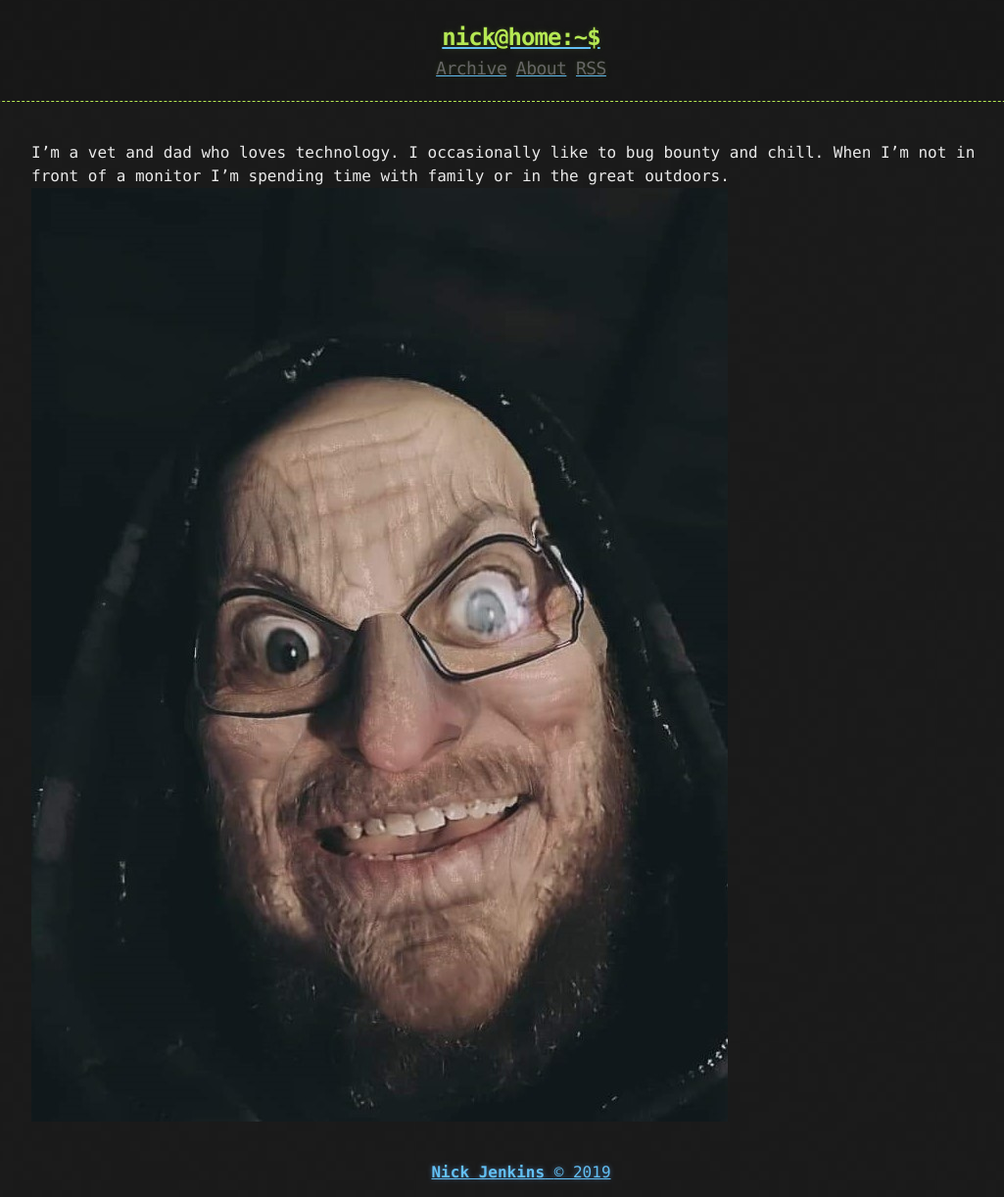
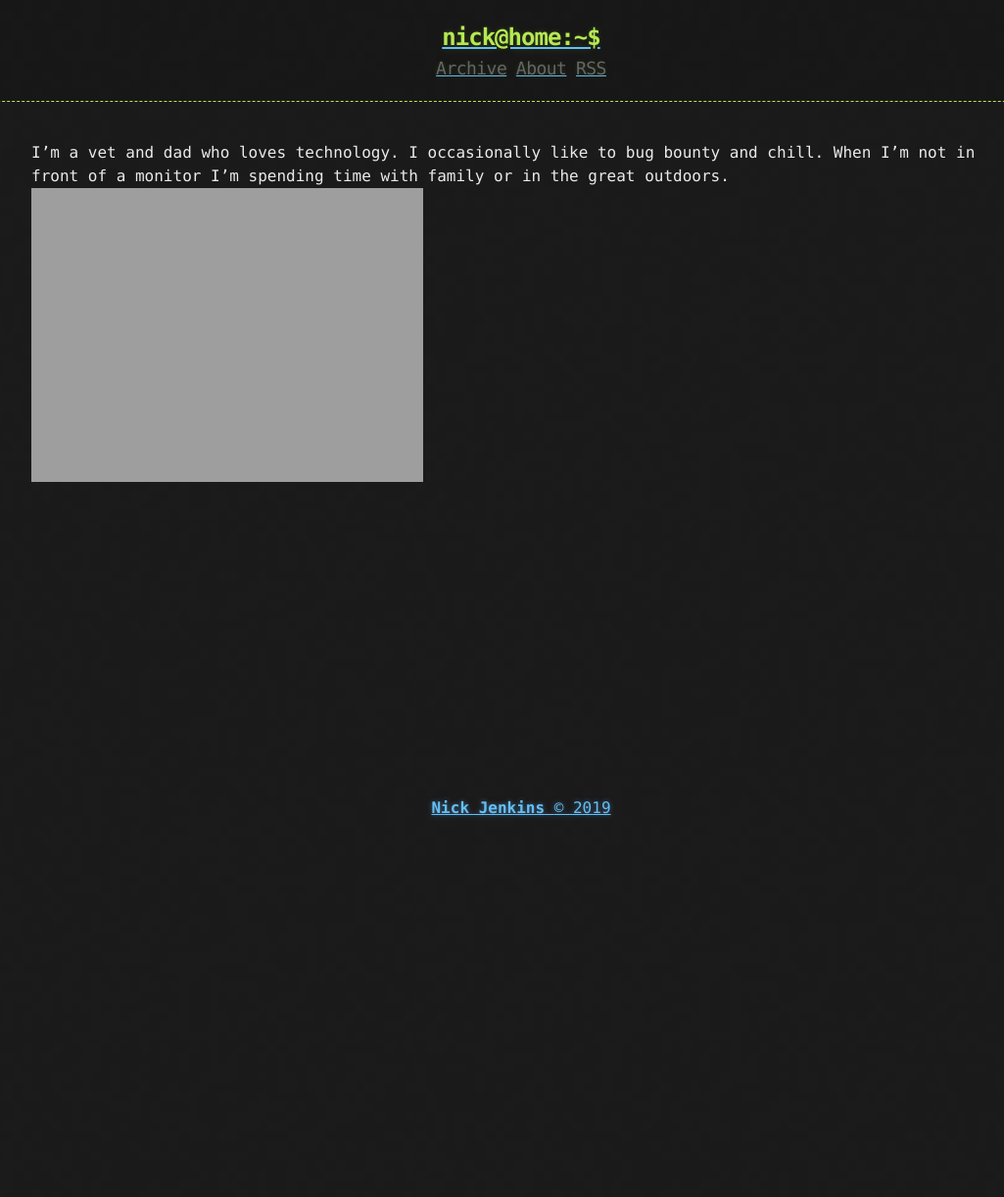
Before and after one commit to nickjenkins83/uber_cool_blog, a Jekyll site: the page built from about.md, in a window 1280 px wide. Shown: the whole page at 98% size, without its empty margins (108-1133 px from the left). Built offline with Jekyll 4.4.1, drawn with Linux system fonts in a browser that asks for light colours; after the commit the page ends 900 px from its top, so only the background shows below that.

Commit message:
resize avatar

```diff
--- a/about.md
+++ b/about.md
@@ -4,4 +4,4 @@ title: About
 ---
 
 I'm a vet and dad who loves technology. I occasionally like to bug bounty and chill. When I'm not in front of a monitor I'm spending time with family or in the great outdoors.
-                                ![Me](/uber_cool_blog/assets/avatar.jpeg)
+                                ![Me](/uber_cool_blog/assets/avatar.jpeg =250x250)
```
